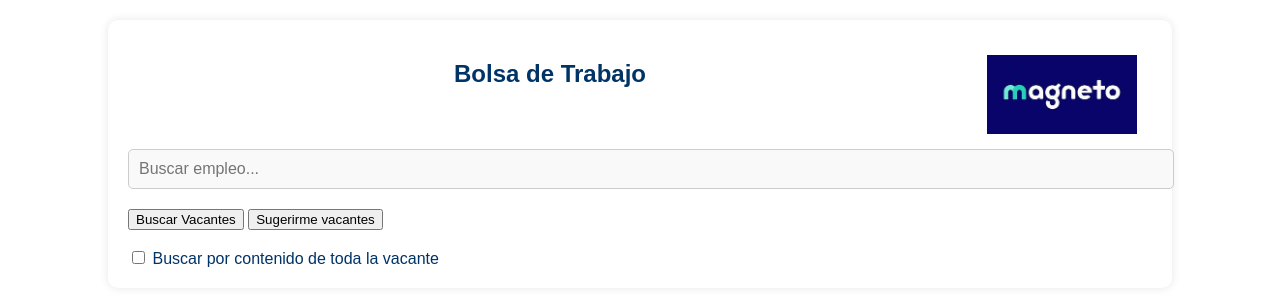
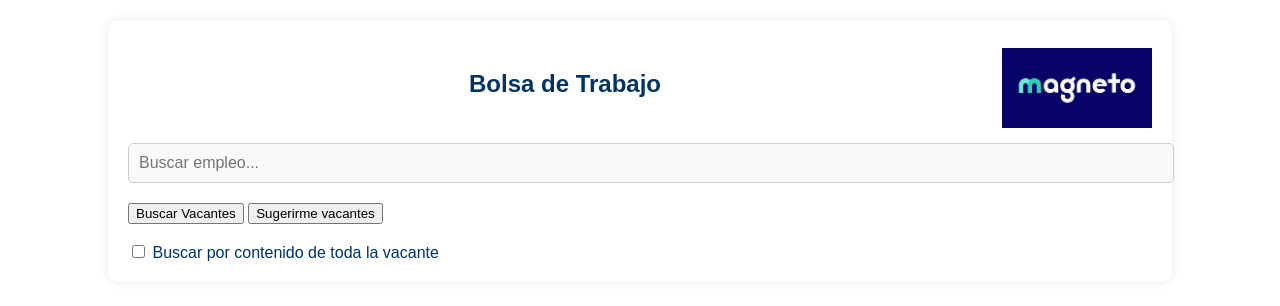
Before and after one commit to HardlinePizza21/Sistema-Inteligencia-de-recomendacion-de-vacantes, a website with bundled scripts: page public/index.html in a window 1280 px wide. Built offline with nearby package versions, Linux system fonts and the light colour scheme.

Commit message:
index tercer sprint 1

```diff
--- a/public/styles.css
+++ b/public/styles.css
@@ -21,6 +21,8 @@ body {
 h2 {
     text-align: center;
     color: #003366;
+    margin-top: 30px;
+    margin-right: 20px;
 }
 
 .search-bar {
@@ -101,5 +103,7 @@ h2 {
 .logo-derecha {
     float: right;
     width: 150px;
-    margin: 15px;
+    margin-top: 8px;
+    margin-bottom: 15px;
+    height: 80px;
 }
```
